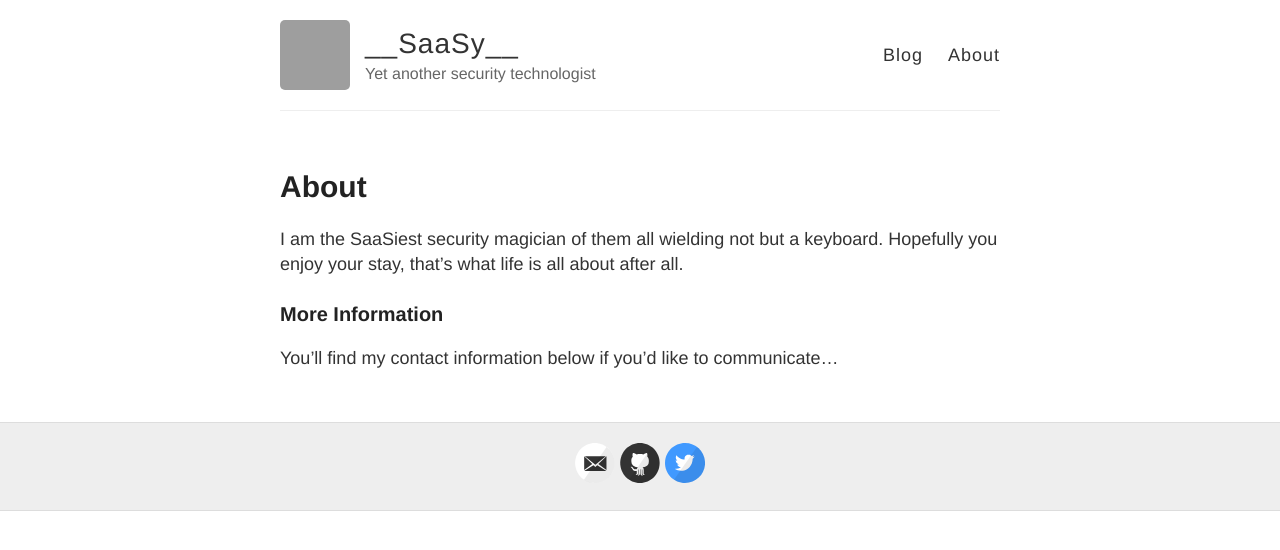
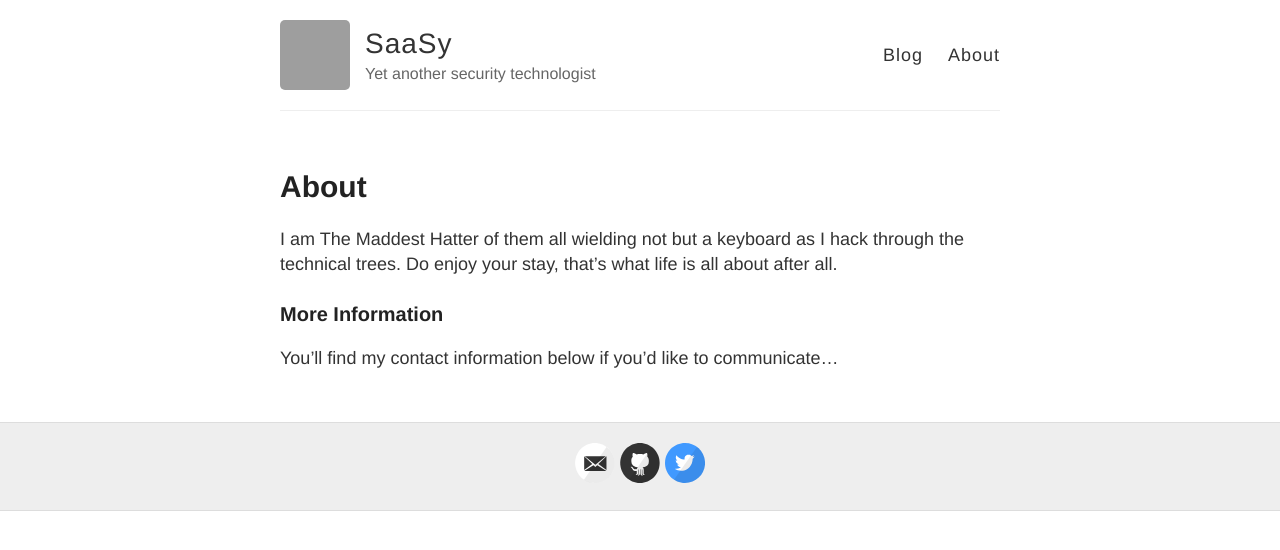
Before and after one commit to SaaSySecurity/SaaSySecurity.github.io, a Jekyll site: the page built from about.md, in a window 1280 px wide. Shown: the top 550 px of the page. Built offline with Jekyll 4.4.1, drawn with Linux system fonts in a browser that asks for light colours; grey boxes are pictures that could not be loaded.

Commit message:
update images

```diff
--- a/_config.yml
+++ b/_config.yml
@@ -1,4 +1,4 @@
-name: __SaaSy__
+name: SaaSy
 description: Yet another security technologist
 avatar: https://avatars.githubusercontent.com/u/68446092?s=460&u=f097ea19f720eda629037e3faa0fca0046c1c3ce&v=4
 
--- a/about.md
+++ b/about.md
@@ -4,7 +4,7 @@ title: About
 permalink: /about/
 ---
 
-I am the SaaSiest security magician of them all wielding not but a keyboard. Hopefully you enjoy your stay, that's what life is all about after all.
+I am The Maddest Hatter of them all wielding not but a keyboard as I hack through the technical trees. Do enjoy your stay, that's what life is all about after all.
 
 ### More Information
 
```
